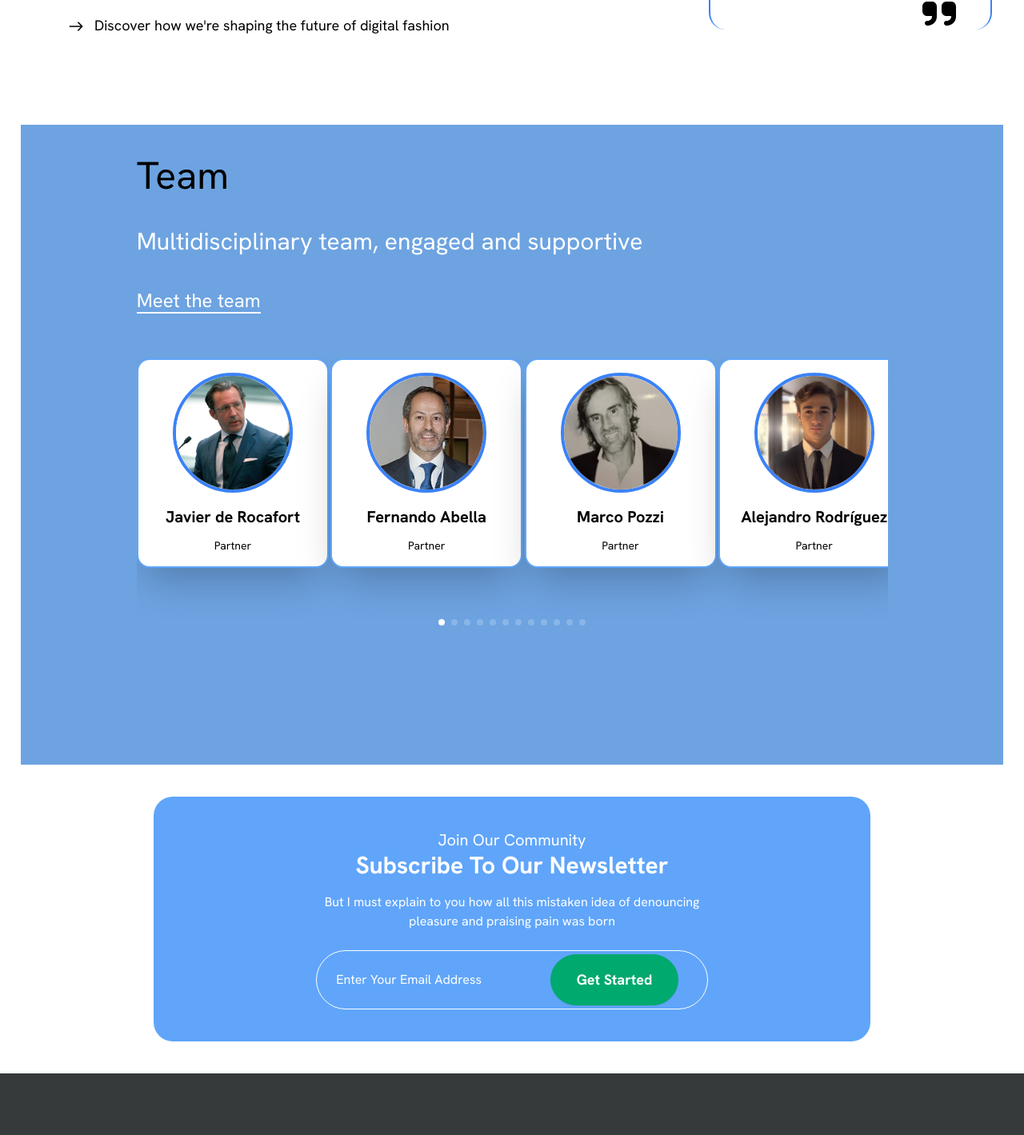
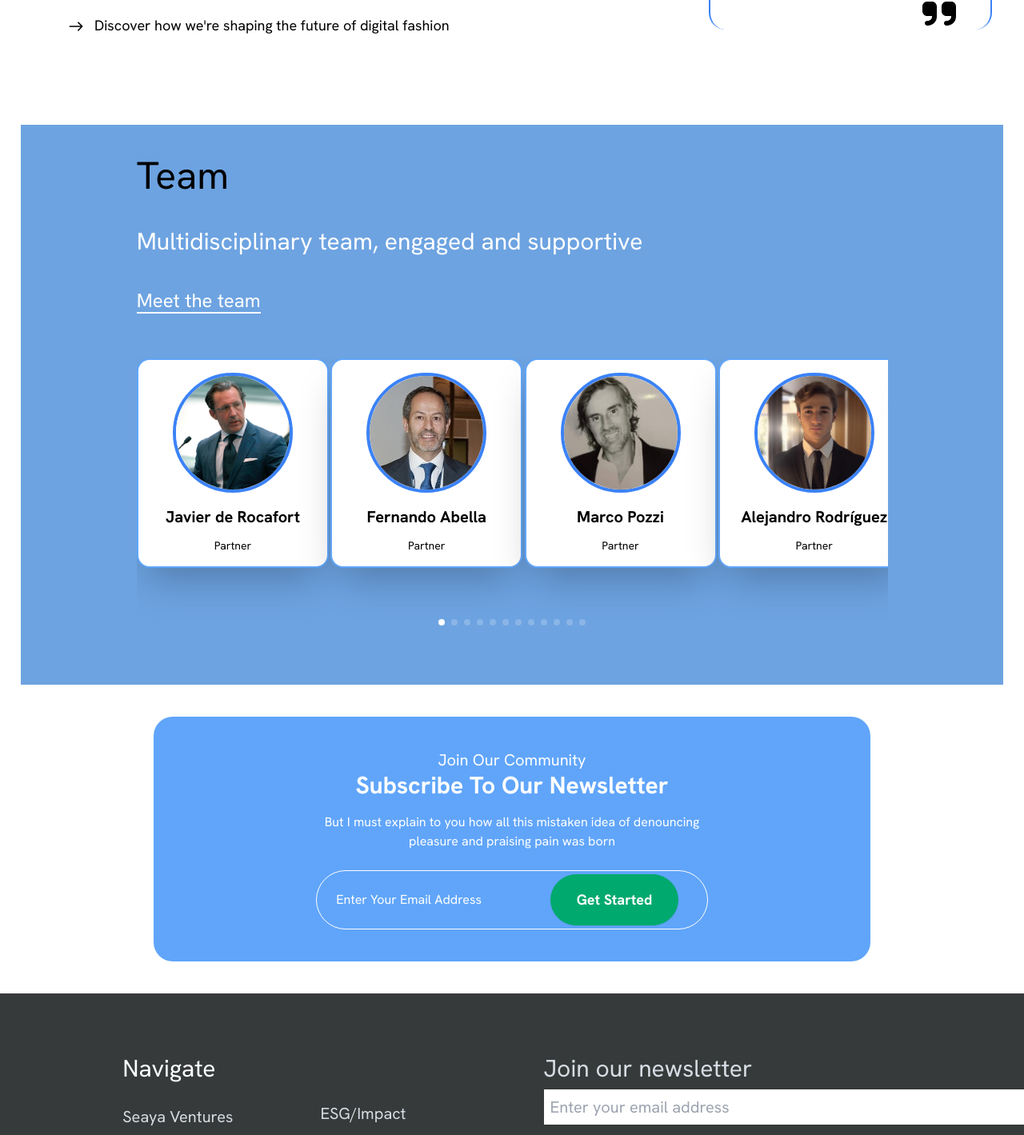
Before and after one commit to Shakib-Shajid/seaya-insomnia, a Next.js app: page / in a window 1280 px wide. Shown: the part 1202-2621 px from the top of the page at 80% size. Built offline with nearby package versions, Linux system fonts and the light colour scheme.

Commit message:
team page card design updated

```diff
--- a/src/components/Newsletter.jsx
+++ b/src/components/Newsletter.jsx
@@ -2,7 +2,7 @@ import React from 'react';
 
 const Newsletter = () => {
     return (
-        <div className="text-center relative mx-auto bg-blue-400 text-white md:rounded-3xl p-5 lg:p-10 md:w-[90%] lg:w-[70%] mb-10" data-aos="zoom-in">
+        <div className="text-center relative mx-auto bg-blue-400 text-white md:rounded-3xl p-5 lg:p-10 md:w-[90%] lg:w-[70%] my-10" data-aos="zoom-in">
             <h5 className="text-lg lg:text-xl">Join Our Community</h5>
             <h2 className="text-xl md:text-3xl font-bold">Subscribe To Our Newsletter</h2>
             <p className="mt-4 text-base">
--- a/src/components/Team.jsx
+++ b/src/components/Team.jsx
@@ -20,7 +20,7 @@ const Team = () => {
 
     return (
         // bg-[#8a8a8c]
-        <div className='bg-[#6da3e1] w-[96%] mb-10 h-[500px] md:h-[700px] lg:h-screen mx-auto font-hankenGrotesk'>
+        <div className='bg-[#6da3e1] w-[96%] mb-28 md:mb-16 lg:mb-0 h-[500px] md:h-[700px] mx-auto font-hankenGrotesk'>
             <div className='w-[80%] md:w-10/12 mx-auto'>
                 {/* <div className='pt-10 md:pt-12'>
                     <hr className='border-black' />
@@ -471,7 +471,7 @@ const Team = () => {
                         </Link>
                     </SwiperSlide>
 
-                    <div className="custom-pagination mt-10 md:mt-8 lg:mt-16 flex justify-center "></div>
+                    <div className="custom-pagination mt-10 md:mt-12 lg:mt-16 flex justify-center "></div>
 
                 </Swiper>
 
```
